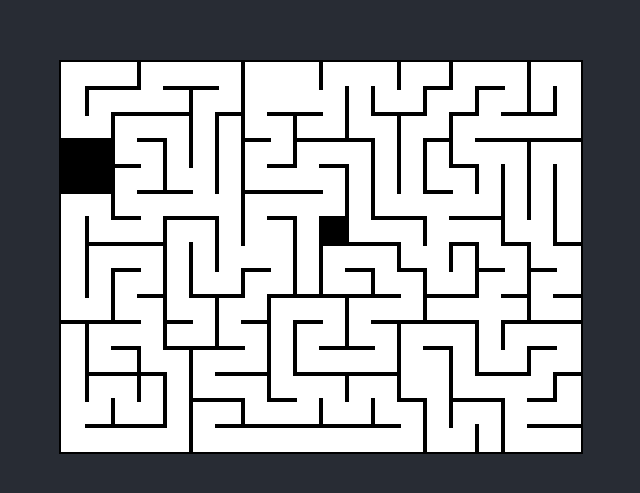
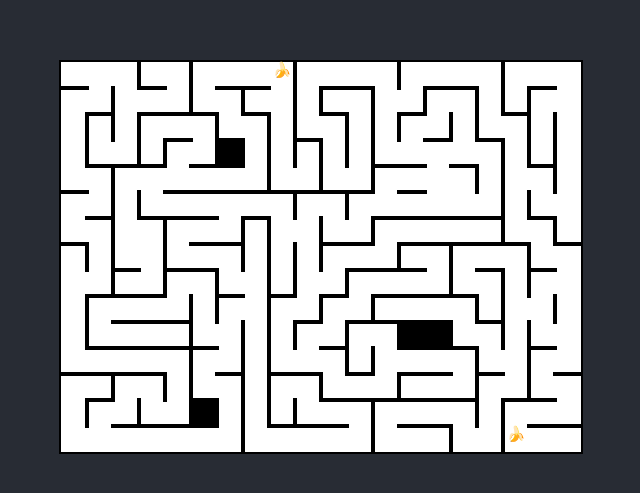
Before and after one commit to ob-ivan/maze-generator, a React (Create React App) app: page / in a window 1280 px wide. Shown: the part 143-636 px from the top of the page, without its empty margins (319-959 px from the left). Built offline with nearby package versions, Linux system fonts and the light colour scheme.

Commit message:
Add items to the level

```diff
--- a/src/App.css
+++ b/src/App.css
@@ -21,7 +21,7 @@
     align-items: center;
     justify-content: center;
     font-size: calc(10px + 2vmin);
-    color: white;
+    color: black;
 }
 
 .App-link {
--- a/src/index.css
+++ b/src/index.css
@@ -23,6 +23,7 @@ code {
 }
 
 .maze--cell {
+    font-size: calc(var(--cell-size) / 2);
     height: var(--cell-size);
     margin: calc(0px - var(--border-width));
     width: var(--cell-size);
--- a/src/maze/Maze.tsx
+++ b/src/maze/Maze.tsx
@@ -157,13 +157,21 @@ function generateLevel(maxX: number, maxY: number): Level {
         }
     }
 
-    return { cells, maxX, maxY, items: [] };
+    const visitedPoints = visited.flatMap((row, y) => row.flatMap((visited, x) => (visited ? [{ x, y }] : [])));
+    const items: Item[] = [];
+
+    for (let i = 2; i > 0; --i) {
+        const itemPoint = getRandomItem(visitedPoints);
+        items.push({ ...itemPoint, face: getRandomItem(['🍰', '🍌', '🍗']) });
+    }
+
+    return { cells, maxX, maxY, items };
 }
 
 export const Maze: React.FC<MazeProps> = ({ maxX, maxY }) => {
     const [level] = useState<Level>(generateLevel(maxX, maxY));
 
-    const { cells } = level;
+    const { cells, items } = level;
 
     return (
         <div className="maze--table">
@@ -184,7 +192,9 @@ export const Maze: React.FC<MazeProps> = ({ maxX, maxY }) => {
                                 'maze--cell__wall-down': !cell.canWalkDown(),
                                 'maze--cell__wall-left': !cell.canWalkLeft(),
                             })}
-                        ></div>
+                        >
+                            {items.find(item => item.x === x && item.y === y)?.face}
+                        </div>
                     ))}
                 </div>
             ))}
```
